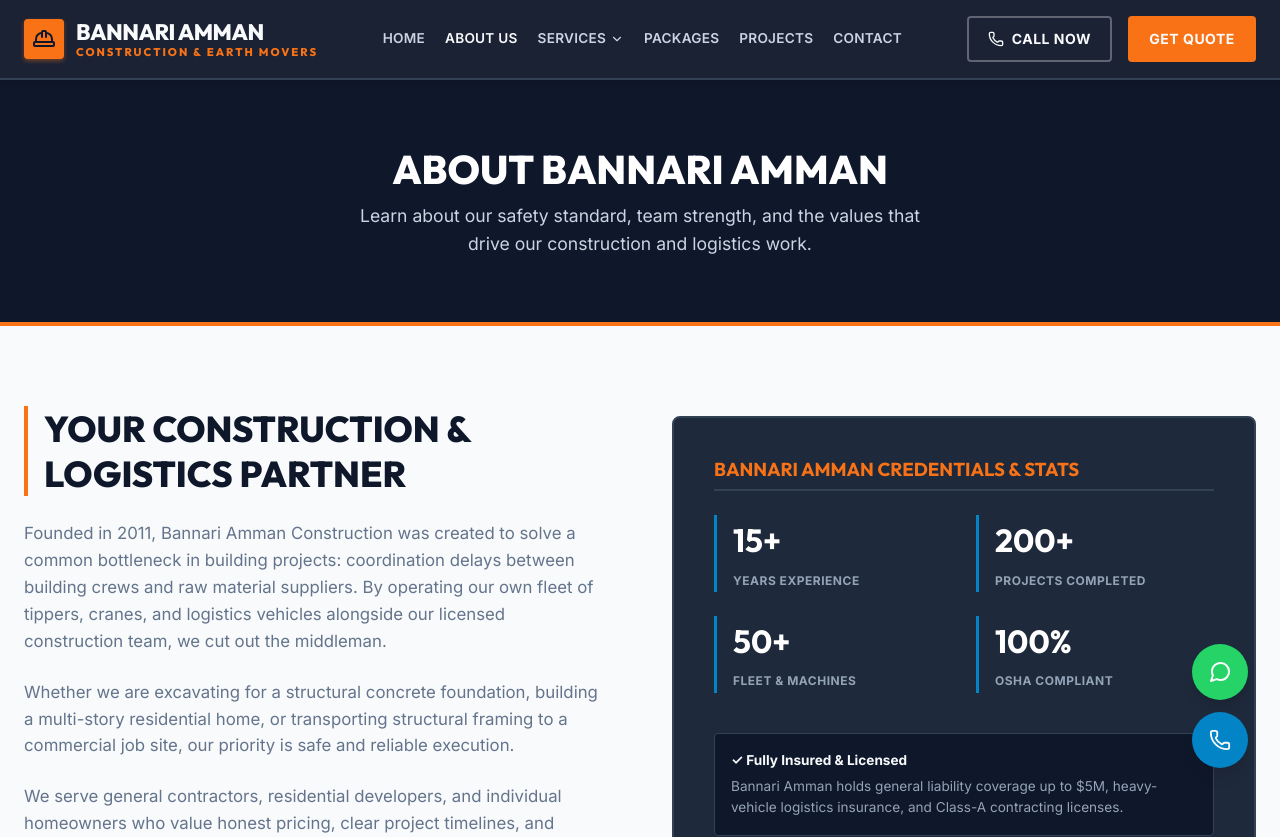
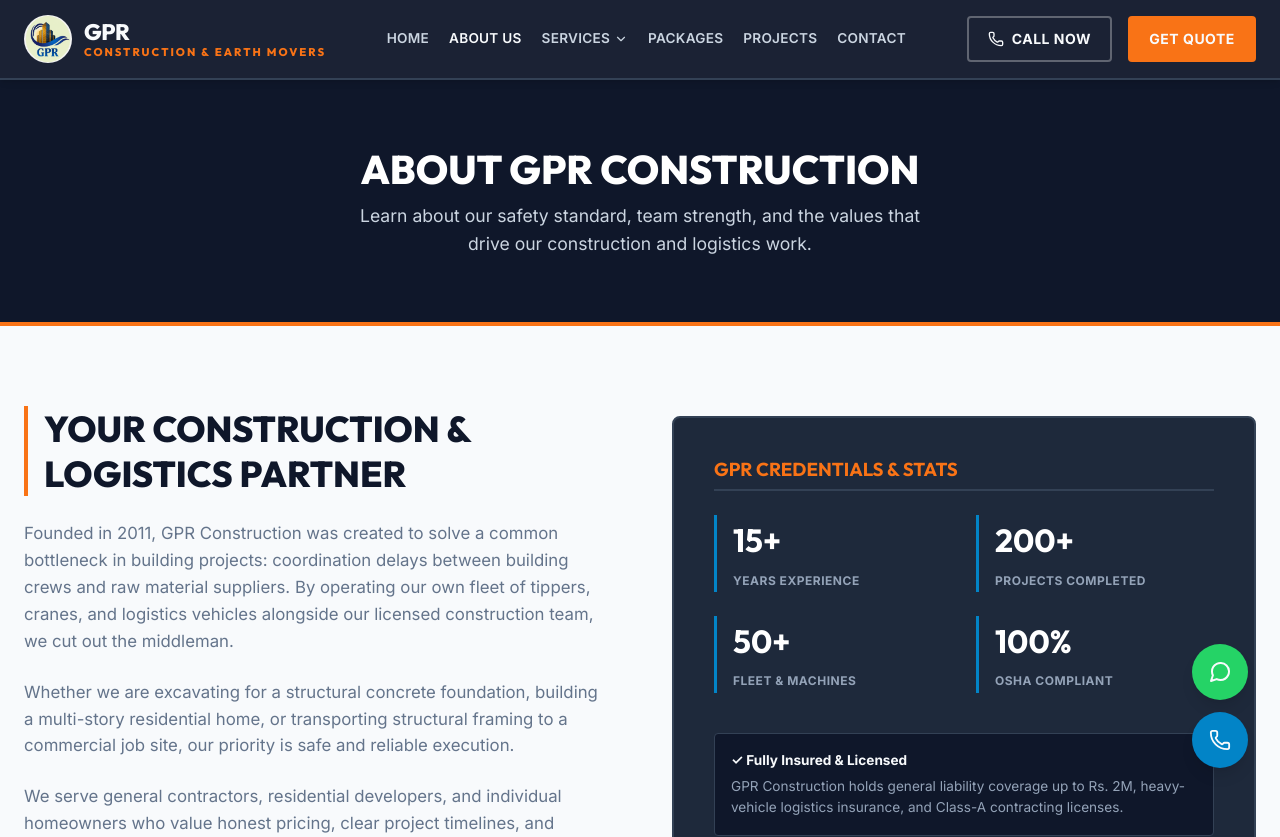
Before and after one commit to Prabhakaran075/Construction-Website, a React (Vite) app: page /about in a window 1280 px wide. Shown: the top 837 px of the page. Built offline with nearby package versions, Linux system fonts and the light colour scheme.

Commit message:
feat: rebrand website to GPR Construction & Transport with updated branding, assets, and contact details.

```diff
--- a/src/components/Footer.jsx
+++ b/src/components/Footer.jsx
@@ -1,6 +1,7 @@
 import React from 'react';
 import { Link } from 'react-router-dom';
-import { Phone, Mail, MapPin, HardHat } from 'lucide-react';
+import { Phone, Mail, MapPin } from 'lucide-react';
+import GPRLogo from '../assets/GPR.png';
 
 export default function Footer() {
   const currentYear = new Date().getFullYear();
@@ -13,8 +14,8 @@ export default function Footer() {
           {/* Company Brief */}
           <div className="footer-info">
             <h3 style={{ display: 'flex', alignItems: 'center', gap: '0.5rem', margin: 0, marginBottom: '1.25rem' }}>
-              <HardHat size={28} className="logo-icon-box" style={{ color: '#0f172a', padding: '4px' }} />
-              <span>Bannari Amman Construction</span>
+              <img src={GPRLogo} alt="GPR Logo" style={{ height: '40px', width: '40px', borderRadius: '50%', objectFit: 'cover' }} />
+              <span>GPR Construction & Transport</span>
             </h3>
             <p>
               Your trusted partner for architectural planning, structural designing, sand & building material supply, and earth mover logistics/vehicle rentals.
@@ -78,7 +79,7 @@ export default function Footer() {
               <Mail size={18} />
               <div>
                 <h4>Email Support</h4>
-                <a href="mailto:info@bannariammambuild.com">info@bannariammambuild.com</a>
+                <a href="mailto:info@gprbuild.com">info@gprbuild.com</a>
               </div>
             </div>
             <div style={{ marginTop: '1.5rem', borderTop: '1px solid var(--color-charcoal-light)', paddingTop: '1rem' }}>
@@ -95,11 +96,11 @@ export default function Footer() {
 
         {/* Footer Bottom copyright bar */}
         <div className="footer-bottom">
-          <p>&copy; {currentYear} Bannari Amman Construction. All rights reserved.</p>
+          <p>&copy; {currentYear} GPR Construction & Transport. All rights reserved.</p>
           <div className="footer-bottom-links">
             <Link to="/contact">Privacy Policy</Link>
             <Link to="/contact">Terms of Service</Link>
-            <a href="tel:+15550192831">Emergency Support</a>
+            <a href="tel:+918778434867">Emergency Support</a>
           </div>
         </div>
       </div>
--- a/src/components/Header.jsx
+++ b/src/components/Header.jsx
@@ -1,6 +1,7 @@
 import React, { useState } from 'react';
 import { NavLink, Link } from 'react-router-dom';
-import { HardHat, Menu, X, Phone, ChevronDown } from 'lucide-react';
+import { Menu, X, Phone, ChevronDown } from 'lucide-react';
+import GPRLogo from '../assets/GPR.png';
 
 export default function Header() {
   const [isMenuOpen, setIsMenuOpen] = useState(false);
@@ -17,11 +18,9 @@ export default function Header() {
     <header className="header">
       <div className="container header-container">
         <Link to="/" className="logo-link" onClick={closeMenu}>
-          <div className="logo-icon-box">
-            <HardHat size={24} />
-          </div>
+          <img src={GPRLogo} alt="GPR Logo" style={{ height: '48px', width: '48px', borderRadius: '50%', objectFit: 'cover' }} />
           <div className="logo-text">
-            BANNARI AMMAN
+            GPR
             <span>CONSTRUCTION & EARTH MOVERS</span>
           </div>
         </Link>
--- a/src/index.css
+++ b/src/index.css
@@ -1964,6 +1964,11 @@ textarea.form-control {
     grid-template-columns: 1fr;
   }
 
+  .grid-responsive-mobile {
+    grid-template-columns: 1fr !important;
+    gap: 1.5rem !important;
+  }
+
   .form-group-full {
     grid-column: span 1;
   }
--- a/src/pages/About.jsx
+++ b/src/pages/About.jsx
@@ -41,7 +41,7 @@ export default function About() {
       {/* Page Header */}
       <section className="section section-dark" style={{ padding: '4rem 0', borderBottom: '4px solid var(--color-safety-orange)' }}>
         <div className="container" style={{ textAlign: 'center' }}>
-          <h1 style={{ color: '#fff', fontSize: '2.5rem', textTransform: 'uppercase', marginBottom: '0.5rem', fontWeight: 800 }}>About Bannari Amman</h1>
+          <h1 style={{ color: '#fff', fontSize: '2.5rem', textTransform: 'uppercase', marginBottom: '0.5rem', fontWeight: 800 }}>About GPR Construction</h1>
           <p style={{ color: '#cbd5e1', maxWidth: '600px', margin: '0 auto', fontSize: '1.1rem' }}>
             Learn about our safety standard, team strength, and the values that drive our construction and logistics work.
           </p>
@@ -57,7 +57,7 @@ export default function About() {
                 Your Construction & Logistics Partner
               </h2>
               <p>
-                Founded in 2011, Bannari Amman Construction was created to solve a common bottleneck in building projects: coordination delays between building crews and raw material suppliers. By operating our own fleet of tippers, cranes, and logistics vehicles alongside our licensed construction team, we cut out the middleman.
+                Founded in 2011, GPR Construction was created to solve a common bottleneck in building projects: coordination delays between building crews and raw material suppliers. By operating our own fleet of tippers, cranes, and logistics vehicles alongside our licensed construction team, we cut out the middleman.
               </p>
               <p>
                 Whether we are excavating for a structural concrete foundation, building a multi-story residential home, or transporting structural framing to a commercial job site, our priority is safe and reliable execution.
@@ -70,7 +70,7 @@ export default function About() {
             {/* Structured CSS Grid layout for stats */}
             <div style={{ background: '#1e293b', padding: '2.5rem', borderRadius: '8px', border: '2px solid var(--color-charcoal-light)', color: 'white' }}>
               <h3 style={{ textTransform: 'uppercase', marginBottom: '1.5rem', borderBottom: '2px solid #334155', paddingBottom: '0.5rem', color: 'var(--color-safety-orange)' }}>
-                Bannari Amman Credentials & Stats
+                GPR Credentials & Stats
               </h3>
               <div style={{ display: 'grid', gridTemplateColumns: 'repeat(2, 1fr)', gap: '1.5rem' }}>
                 {stats.map((s, idx) => (
@@ -83,7 +83,7 @@ export default function About() {
               <div style={{ marginTop: '2.5rem', background: '#0f172a', padding: '1rem', borderRadius: '4px', border: '1px solid #334155', fontSize: '0.85rem' }}>
                 <p style={{ margin: 0, color: '#94a3b8' }}>
                   <strong style={{ color: 'var(--color-text-light)', display: 'block', marginBottom: '0.25rem' }}>✓ Fully Insured & Licensed</strong>
-                  Bannari Amman holds general liability coverage up to $5M, heavy-vehicle logistics insurance, and Class-A contracting licenses.
+                  GPR Construction holds general liability coverage up to Rs. 2M, heavy-vehicle logistics insurance, and Class-A contracting licenses.
                 </p>
               </div>
             </div>
--- a/src/pages/BuildingMaterials.jsx
+++ b/src/pages/BuildingMaterials.jsx
@@ -187,7 +187,7 @@ export default function BuildingMaterials() {
           <Truck size={40} style={{ color: 'var(--color-safety-orange)', marginBottom: '1rem' }} />
           <h2 style={{ textTransform: 'uppercase', fontSize: '2rem', marginBottom: '1rem', fontWeight: 800 }}>Direct Haulage & Delivery Guarantees</h2>
           <p style={{ color: 'var(--color-text-muted)', maxWidth: '650px', margin: '0 auto 2rem auto' }}>
-            We do not subcontract our material supply deliveries. Bannari Amman operates a direct fleet of blue-metal tipping lorries and payload tractors, ensuring sand, gravel, and steel are securely loaded and delivered precisely when your layout crew requires them.
+            We do not subcontract our material supply deliveries. GPR operates a direct fleet of blue-metal tipping lorries and payload tractors, ensuring sand, gravel, and steel are securely loaded and delivered precisely when your layout crew requires them.
           </p>
           <button onClick={() => navigate('/contact')} className="btn btn-primary">Book Materials Delivery</button>
         </div>
--- a/src/pages/Contact.jsx
+++ b/src/pages/Contact.jsx
@@ -159,7 +159,7 @@ export default function Contact() {
                   </div>
                   <div className="contact-info-detail">
                     <h4>Project Bid Submissions</h4>
-                    <a href="mailto:bids@bannariammambuild.com" style={{ color: 'white' }}>bids@bannariammambuild.com</a>
+                    <a href="mailto:bids@gprbuild.com" style={{ color: 'white' }}>bids@gprbuild.com</a>
                   </div>
                 </div>
 
@@ -168,10 +168,10 @@ export default function Contact() {
                     <MapPin size={18} />
                   </div>
                   <div className="contact-info-detail">
-                    <h4>Bannari Amman HQ & Yard</h4>
+                    <h4>GPR HQ & Yard</h4>
                     <p style={{ color: 'white' }}>
-                      123 Industrial Parkway, Suite A<br />
-                      Metro City, MC 90210
+                      Puthukaraipudur,Savandapur,<br />
+                      Tamil Nadu 638313
                     </p>
                   </div>
                 </div>
@@ -237,7 +237,7 @@ export default function Contact() {
                       <input
                         type="tel"
                         className="form-control"
-                        placeholder="e.g. +1 (555) 012-3456"
+                        placeholder="e.g. +91 0123456789"
                         value={phone}
                         onChange={(e) => setPhone(e.target.value)}
                         required
@@ -377,28 +377,30 @@ export default function Contact() {
 
           </div>
 
-          {/* Integrated Mock Map Section */}
-          <div className="map-container">
-            <div className="map-placeholder">
-              <MapPin size={40} />
-              <h4>Bannari Amman HQ Location</h4>
-              <p>123 Industrial Parkway, Suite A, Metro City, MC 90210</p>
-              <span style={{ fontSize: '0.75rem', color: 'var(--color-text-muted)', background: 'var(--color-concrete-light)', padding: '0.35rem 0.75rem', borderRadius: '4px', border: '1px solid var(--color-concrete-dark)', marginTop: '0.5rem', fontWeight: 600 }}>
-                GPS COORDS: 40.7128° N, 74.0060° W
-              </span>
-
-              {/* Map grid lines simulation */}
-              <div style={{ position: 'absolute', top: 0, left: 0, width: '100%', height: '100%', opacity: 0.1, pointerEvents: 'none', border: '1px solid currentColor' }}>
-                <svg width="100%" height="100%" xmlns="http://www.w3.org/2000/svg">
-                  <defs>
-                    <pattern id="grid" width="20" height="20" patternUnits="userSpaceOnUse">
-                      <rect width="20" height="20" fill="none" />
-                      <path d="M 20 0 L 0 0 0 20" fill="none" stroke="currentColor" strokeWidth="1" />
-                    </pattern>
-                  </defs>
-                  <rect width="100%" height="100%" fill="url(#grid)" />
-                </svg>
-              </div>
+          {/* Integrated Live Google Map Section */}
+          <div className="map-container" style={{ position: 'relative', width: '100%', height: '400px', borderRadius: '8px', overflow: 'hidden', border: '1px solid var(--color-concrete-dark)', boxShadow: 'var(--shadow-sm)' }}>
+            <iframe
+              src="https://maps.google.com/maps?q=11.487073,77.480951&z=15&output=embed"
+              width="100%"
+              height="100%"
+              style={{ border: 0 }}
+              allowFullScreen=""
+              loading="lazy"
+              referrerPolicy="no-referrer-when-downgrade"
+              title="GPR HQ Map Location"
+            ></iframe>
+            <div style={{ position: 'absolute', bottom: '1rem', left: '1rem', background: 'rgba(15, 23, 42, 0.9)', padding: '0.75rem 1rem', borderRadius: '4px', border: '1px solid var(--color-charcoal-light)', color: 'white', fontSize: '0.8rem', zIndex: 10 }}>
+              <strong style={{ display: 'block', color: 'var(--color-safety-orange)' }}>GPR HQ & Yard</strong>
+              <span style={{ fontSize: '0.7rem', color: '#cbd5e1' }}>Puthukaraipudur, Savandapur, TN 638313</span>
+              <a
+                href="https://maps.app.goo.gl/dNcT3bFKpimoGRD8A"
+                target="_blank"
+                rel="noopener noreferrer"
+                className="btn btn-primary"
+                style={{ display: 'block', padding: '0.35rem 0.75rem', fontSize: '0.7rem', marginTop: '0.5rem', textAlign: 'center' }}
+              >
+                Open in Google Maps
+              </a>
             </div>
           </div>
 
--- a/src/pages/Home.jsx
+++ b/src/pages/Home.jsx
@@ -1,13 +1,13 @@
 import React from 'react';
 import { Link } from 'react-router-dom';
-import { ArrowRight, ShieldCheck, Clock, Users, Truck, DollarSign, Award, Star, PhoneCall } from 'lucide-react';
+import { ArrowRight, ShieldCheck, Clock, Users, Truck, IndianRupee, Award, Star, PhoneCall } from 'lucide-react';
 
 export default function Home() {
   const testimonials = [
     {
       name: "Marcus Vance",
       role: "Developer, Vance Housing projects",
-      content: "Bannari Amman Construction handled our entire layout planning, concrete slab foundations, and brick supply. Their integrated JCB rental and aggregate trucking meant we didn't face scheduling gaps. Solid execution.",
+      content: "GPR Construction handled our entire layout planning, concrete slab foundations, and brick supply. Their integrated JCB rental and aggregate trucking meant we didn't face scheduling gaps. Solid execution.",
       stars: 5,
       avatar: "MV"
     },
@@ -21,7 +21,7 @@ export default function Home() {
     {
       name: "Arthur Pendelton",
       role: "Site Manager, LogiCorp",
-      content: "Our project required 400 tons of M Sand and aggregates within a tight timeframe. Bannari Amman's lorry logistics fleet moved the material on time, and their tractor operators clearing the yard were top-tier.",
+      content: "Our project required 400 tons of M Sand and aggregates within a tight timeframe. GPR's lorry logistics fleet moved the material on time, and their tractor operators clearing the yard were top-tier.",
       stars: 5,
       avatar: "AP"
     }
@@ -49,7 +49,7 @@ export default function Home() {
       desc: "Fully-insured lorries, tractors, and JCB excavators operated by certified commercial operators."
     },
     {
-      icon: <DollarSign size={24} />,
+      icon: <IndianRupee size={24} />,
       title: "Transparent Estimates",
       desc: "Detailed building plan bills, clear material tonnage rates, and straightforward vehicle rental pricing."
     },
@@ -74,7 +74,7 @@ export default function Home() {
                 <span>Building Materials & Earth Movers</span>
               </div>
               <h1 className="hero-headline" style={{ fontSize: '3rem' }}>
-                Bannari Amman <span>Construction</span>
+                GPR <span>Construction</span>
               </h1>
               <p className="hero-subtitle" style={{ fontSize: '1.25rem', marginBottom: '2rem' }}>
                 Trusted construction planning, building materials, transport, JCB, lorry and tractor rental services.
@@ -142,7 +142,7 @@ export default function Home() {
               </div>
               <div className="intro-desc">
                 <p>
-                  At <strong>Bannari Amman Construction</strong>, we combine engineering planning with physical material logistics. We handle local municipality building plan approvals, structural engineering, bank loan documentation, and supply the building materials (M Sand, Hollow Blocks, steel, cement) directly to the site using our own JCB loaders, tractors, and tipper lorries.
+                  At <strong>GPR Construction</strong>, we combine engineering planning with physical material logistics. We handle local municipality building plan approvals, structural engineering, bank loan documentation, and supply the building materials (M Sand, Hollow Blocks, steel, cement) directly to the site using our own JCB loaders, tractors, and tipper lorries.
                 </p>
                 <div style={{ display: 'flex', gap: '2rem', marginTop: '1.5rem', flexWrap: 'wrap' }}>
                   <div>
@@ -168,7 +168,7 @@ export default function Home() {
       <section className="section section-gray">
         <div className="container">
           <div className="section-title-wrap">
-            <h2 className="section-title">Why Choose Bannari Amman?</h2>
+            <h2 className="section-title">Why Choose GPR?</h2>
             <p>Our combined build services, wholesale material deck, and direct earth mover fleet ensure your project stays on schedule and in budget.</p>
           </div>
           <div className="grid grid-3">
```
Also changed, not shown: src/assets/GPR.png (added).
